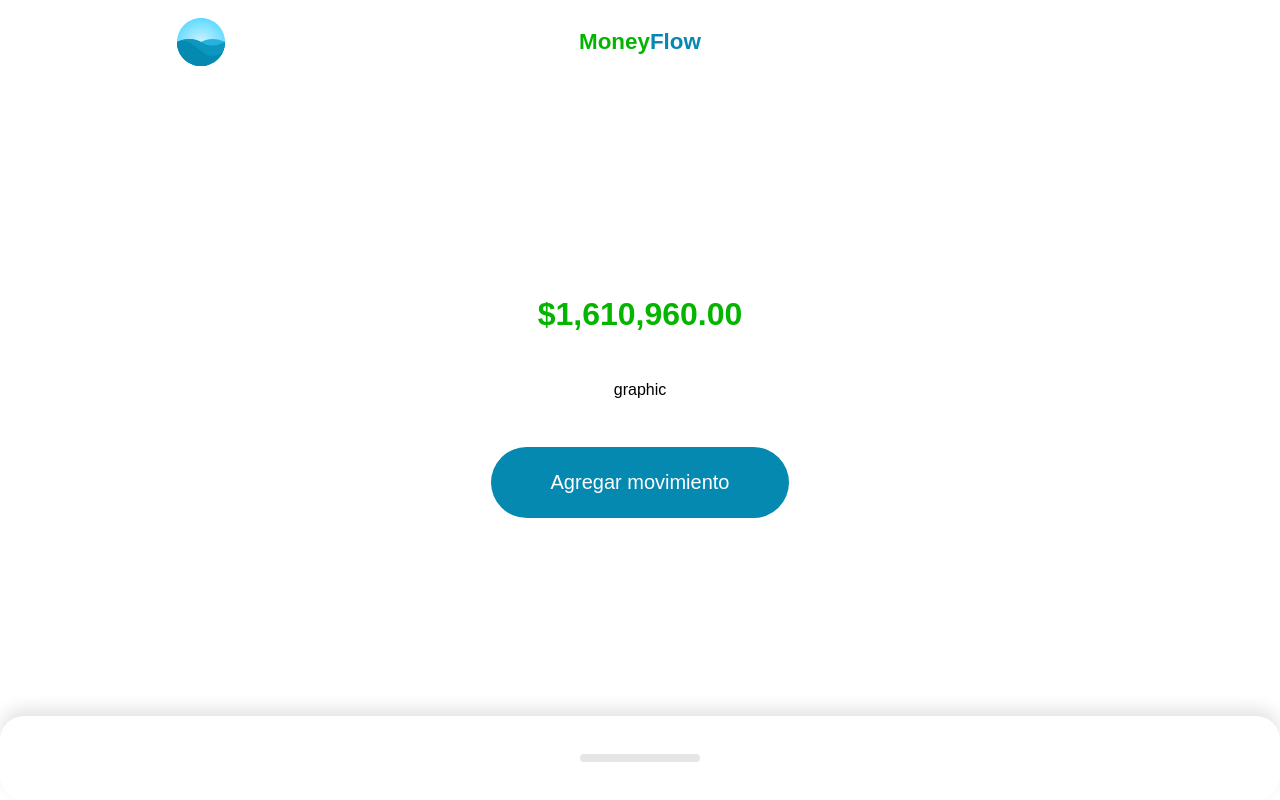
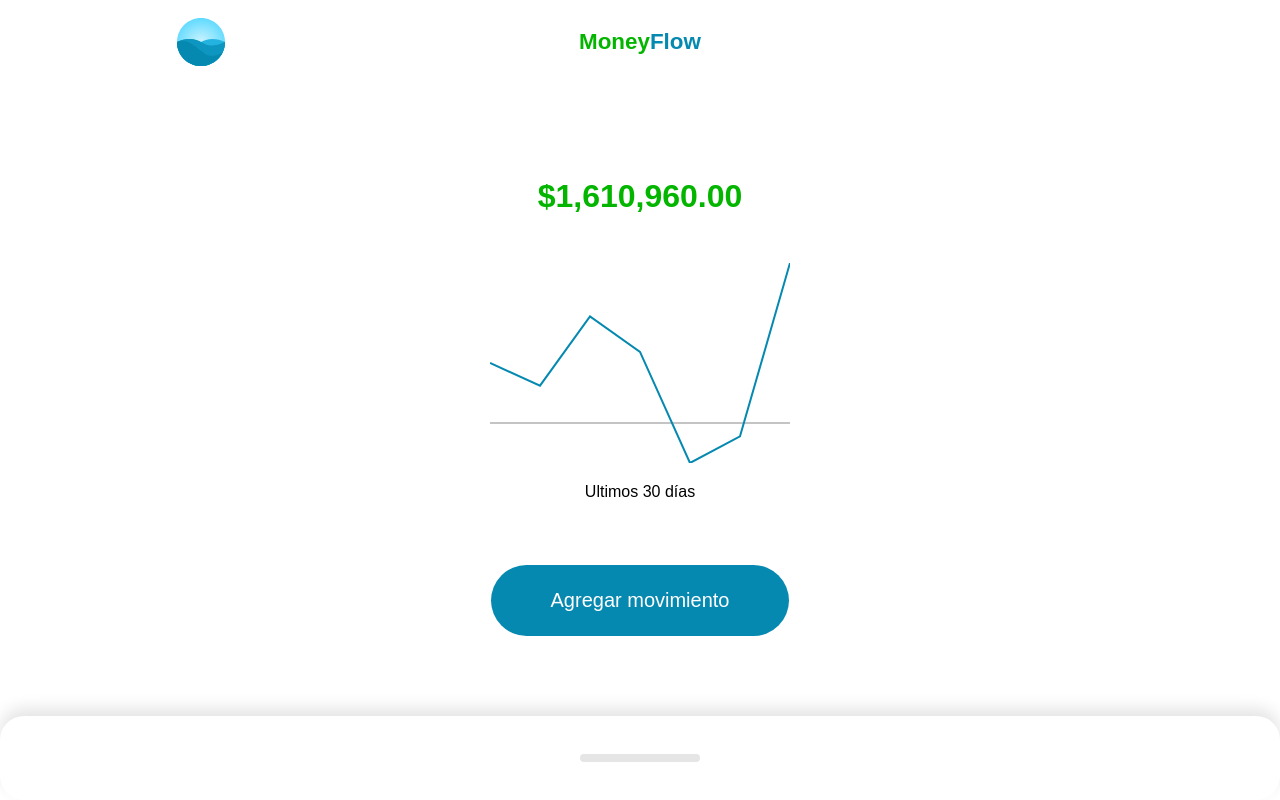
Before and after one commit to LMerino420/moneyflow, a Vue app: page / in a window 1280 px wide. Built offline with nearby package versions, Linux system fonts and the light colour scheme.

Commit message:
Configuracion del grafico

```diff
--- a/src/components/MainHome.vue
+++ b/src/components/MainHome.vue
@@ -5,7 +5,9 @@
 		</template>
 		<template #resume>
 			<MainResume :label="'Ahorro total'" :valLabel="valLabel" :amount="valAmount" :totalAmount="1610960">
-				<template #graphic> graphic </template>
+				<template #graphic>
+					<MainGraphic :amounts="amnts"></MainGraphic>
+				</template>
 				<template #action>
 					<ActionForm />
 				</template>
@@ -23,13 +25,15 @@ import MainHeader from "./layout/MainHeader.vue";
 import MainResume from "./layout/MainResume.vue";
 import MainMovements from "./movements/MainMovements.vue";
 import ActionForm from "./addmovement/ActionForm.vue";
+import MainGraphic from "./layout/MainGraphic.vue";
 
 export default {
-	components: { MainLayout, MainHeader, MainResume, MainMovements, ActionForm },
+	components: { MainLayout, MainHeader, MainResume, MainMovements, ActionForm, MainGraphic },
 	data() {
 		return {
 			valAmount: null,
 			valLabel: null,
+			amnts: [420, 1200, 800, -450, -150, 1800],
 			arMovements: [
 				{
 					id: 0,
--- /dev/null
+++ b/src/components/layout/MainGraphic.vue
@@ -0,0 +1,72 @@
+<template>
+	<div>
+		<svg viewBox="0 0 300 200" @touchstart="tap" @touchmove="tap" @touchend="untap">
+			<line stroke="#c4c4c4" stroke-width="2" x1="0" :y1="zero" x2="300" :y2="zero" />
+			<polyline fill="none" stroke="#0689B0" stroke-width="2" :points="points" />
+			<line v-show="showPointer" stroke="#04B500" stroke-width="2" :x1="pointer" y1="0" :x2="pointer" y2="200" />
+		</svg>
+		<p>Ultimos 30 días</p>
+		<!-- <div>{{ zero }}</div> -->
+	</div>
+</template>
+
+<script setup>
+import { defineProps, toRefs, computed, ref } from "vue";
+
+const props = defineProps({
+	amounts: {
+		type: Array,
+		default: () => {},
+	},
+});
+
+const { amounts } = toRefs(props);
+
+const amountToPixels = (amount) => {
+	const min = Math.min(...amounts.value);
+	const max = Math.max(...amounts.value);
+
+	const amountAbs = amount + Math.abs(min);
+	const minmax = Math.abs(max) + Math.abs(min);
+
+	return 200 - ((amountAbs * 100) / minmax) * 2;
+};
+
+const zero = computed(() => {
+	return amountToPixels(0);
+});
+
+const points = computed(() => {
+	const total = amounts.value.length;
+	return amounts.value.reduce((points, amounts, i) => {
+		const x = (300 / total) * (i + 1);
+		const y = amountToPixels(amounts);
+		return `${points} ${x}, ${y}`;
+	}, "0,100");
+});
+
+const showPointer = ref(false);
+const pointer = ref(0);
+
+const tap = ({ target, touches }) => {
+	showPointer.value = true;
+	const elementWidth = target.getBoundingClientRect().width;
+	const elementX = target.getBoundingClientRect().x;
+	const touchX = touches[0].clientX;
+
+	pointer.value = ((touchX - elementX) * 300) / elementWidth;
+};
+
+const untap = () => {
+	showPointer.value = false;
+};
+</script>
+
+<style scoped>
+svg {
+	width: 100%;
+}
+p {
+	text-align: center;
+}
+</style>
```
